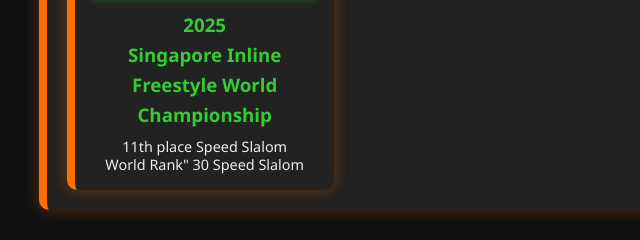
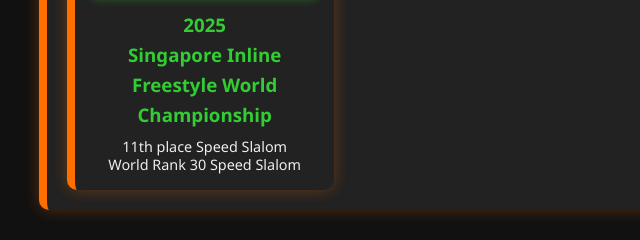
Before and after one commit to OngYenCheong/ongyencheong.github.io, a plain HTML site: page skate.html in a window 1280 px wide. Shown: the part 3080-3320 px from the top of the page, 151-791 px from the left. Drawn offline with Linux system fonts and the light colour scheme; a script that the page names is missing.

Commit message:
Update skate.html

```diff
--- a/skate.html
+++ b/skate.html
@@ -148,7 +148,7 @@
             <img src="images/Competition 11.jpg" alt="Competition 9" />
           </div>
           <h3>2025<br>Singapore Inline Freestyle World Championship</h3>
-          <p>11th place Speed Slalom<br>World Rank" 30 Speed Slalom</p>
+          <p>11th place Speed Slalom<br>World Rank 30 Speed Slalom</p>
         </div>
 
       </div>
```
